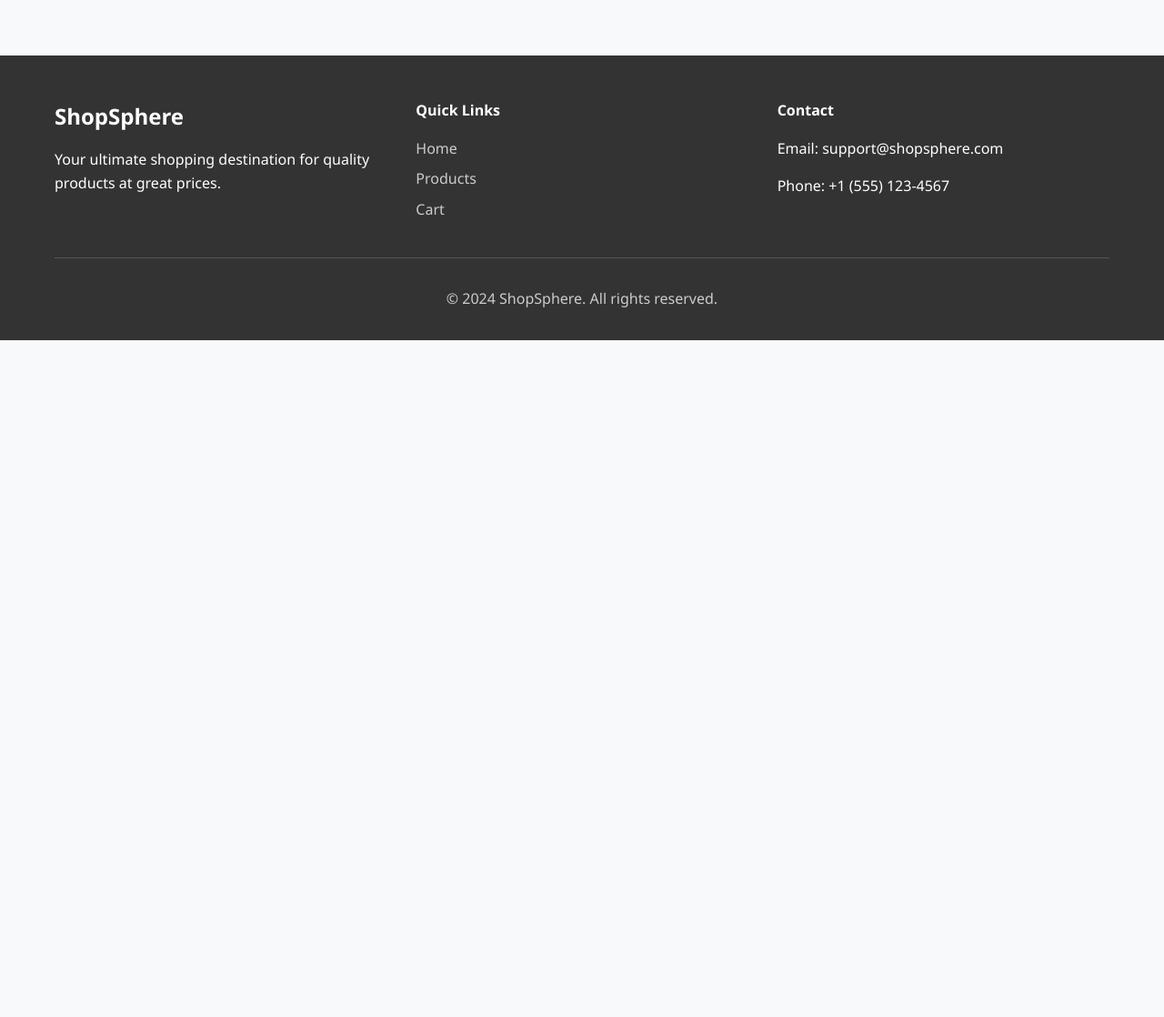
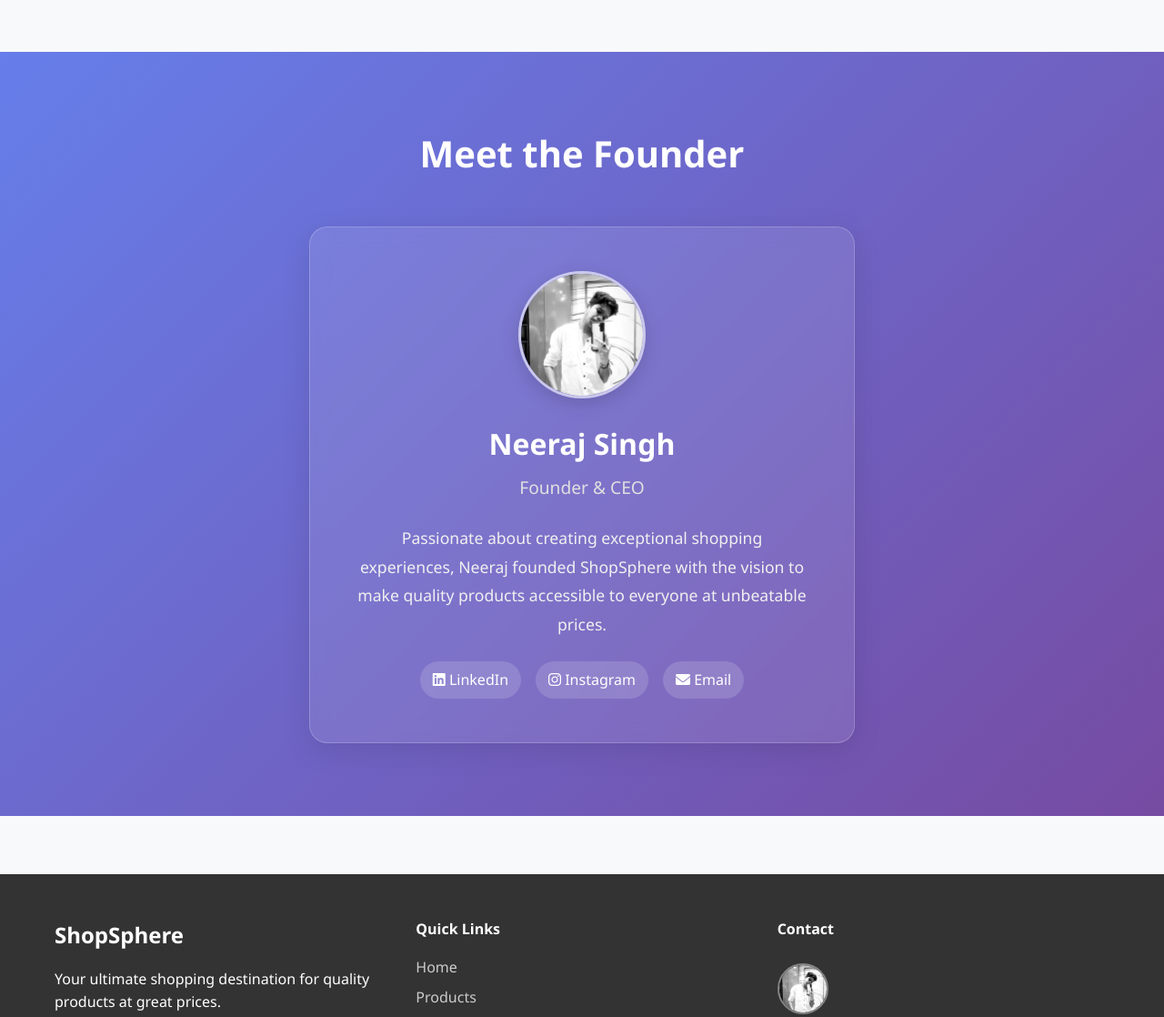
Before and after one commit to Mr-fire-09/New-, a plain HTML site: page frontend/index.html in a window 1280 px wide. Shown: the part 1260-2378 px from the top of the page at 91% size. Before the commit the page ends 1634 px from the top, so only its background shows below. Drawn offline with Linux system fonts and the light colour scheme; no server answers.

Commit message:
Add Something new feture to the project

```diff
--- a/frontend/css/style.css
+++ b/frontend/css/style.css
@@ -771,6 +771,16 @@ p {
     color: #ccc;
 }
 
+.footer-contact-avatar {
+    width: 56px;
+    height: 56px;
+    border-radius: 50%;
+    object-fit: cover;
+    border: 2px solid rgba(255,255,255,0.4);
+    margin: 0.5rem 0 0.25rem 0;
+    display: inline-block;
+}
+
 /* Animations */
 @keyframes fadeIn {
     from { opacity: 0; }
@@ -780,6 +790,97 @@ p {
 @keyframes slideIn {
     from { transform: translateY(-50px); opacity: 0; }
     to { transform: translateY(0); opacity: 1; }
+}
+
+/* Founder Section */
+.founder-section {
+    background: linear-gradient(135deg, #667eea 0%, #764ba2 100%);
+    color: white;
+    padding: 80px 0;
+    margin: 60px 0;
+}
+
+.founder-content {
+    text-align: center;
+}
+
+.founder-info h2 {
+    font-size: 2.5rem;
+    margin-bottom: 3rem;
+    color: white;
+}
+
+.founder-card {
+    background: rgba(255, 255, 255, 0.1);
+    backdrop-filter: blur(10px);
+    border-radius: 20px;
+    padding: 3rem;
+    max-width: 600px;
+    margin: 0 auto;
+    border: 1px solid rgba(255, 255, 255, 0.2);
+    box-shadow: 0 8px 32px rgba(0, 0, 0, 0.1);
+}
+
+.founder-avatar {
+    font-size: 4rem;
+    margin-bottom: 1.5rem;
+    color: #fff;
+    display: flex;
+    align-items: center;
+    justify-content: center;
+}
+
+.founder-avatar img {
+    width: 140px;
+    height: 140px;
+    object-fit: cover;
+    border-radius: 50%;
+    border: 3px solid rgba(255, 255, 255, 0.6);
+    box-shadow: 0 6px 20px rgba(0,0,0,0.15);
+}
+
+.founder-details h3 {
+    font-size: 2rem;
+    margin-bottom: 0.5rem;
+    color: white;
+}
+
+.founder-title {
+    font-size: 1.2rem;
+    color: #e0e0e0;
+    margin-bottom: 1.5rem;
+    font-weight: 500;
+}
+
+.founder-description {
+    font-size: 1.1rem;
+    line-height: 1.8;
+    color: #f0f0f0;
+    margin-bottom: 0;
+}
+
+.founder-socials {
+    margin-top: 1.5rem;
+    display: flex;
+    align-items: center;
+    justify-content: center;
+    gap: 1rem;
+    flex-wrap: wrap;
+}
+
+.founder-socials a {
+    color: #fff;
+    background: rgba(255,255,255,0.15);
+    padding: 8px 14px;
+    border-radius: 999px;
+    text-decoration: none;
+    font-weight: 500;
+    transition: background 0.2s ease, transform 0.2s ease;
+}
+
+.founder-socials a:hover {
+    background: rgba(255,255,255,0.25);
+    transform: translateY(-2px);
 }
 
 /* Responsive Design */
@@ -894,6 +995,19 @@ p {
         grid-template-columns: 1fr;
     }
 
+    .founder-card {
+        padding: 2rem;
+        margin: 0 1rem;
+    }
+
+    .founder-info h2 {
+        font-size: 2rem;
+    }
+
+    .founder-details h3 {
+        font-size: 1.5rem;
+    }
+
     .footer-content {
         grid-template-columns: 1fr;
         text-align: center;
--- a/frontend/index.html
+++ b/frontend/index.html
@@ -82,6 +82,41 @@
         </div>
     </section>
 
+    <!-- Founder Section -->
+    <section class="founder-section">
+        <div class="container">
+            <div class="founder-content">
+                <div class="founder-info">
+                    <h2>Meet the Founder</h2>
+                    <div class="founder-card">
+                        <div class="founder-avatar">
+                            <img src="Screenshot_2025-08-11-23-02-42-85_99c04817c0de5652397fc8b56c3b3817.jpg" alt="Neeraj Singh" />
+                        </div>
+                        <div class="founder-details">
+                            <h3>Neeraj Singh</h3>
+                            <p class="founder-title">Founder & CEO</p>
+                            <p class="founder-description">
+                                Passionate about creating exceptional shopping experiences, Neeraj founded ShopSphere
+                                with the vision to make quality products accessible to everyone at unbeatable prices.
+                            </p>
+                            <div class="founder-socials">
+                                <a href="https://www.linkedin.com/in/neeraj-verma-09april2004/" target="_blank" rel="noopener">
+                                    <i class="fab fa-linkedin"></i> LinkedIn
+                                </a>
+                                <a href="https://www.instagram.com/singhneerajjj" target="_blank" rel="noopener">
+                                    <i class="fab fa-instagram"></i> Instagram
+                                </a>
+                                <a href="mailto:neerajsingh009424@gmail.com">
+                                    <i class="fas fa-envelope"></i> Email
+                                </a>
+                            </div>
+                        </div>
+                    </div>
+                </div>
+            </div>
+        </div>
+    </section>
+
     <!-- Login Modal -->
     <div id="loginModal" class="modal">
         <div class="modal-content">
@@ -142,12 +177,13 @@
                 </div>
                 <div class="footer-section">
                     <h4>Contact</h4>
-                    <p>Email: support@shopsphere.com</p>
-                    <p>Phone: +1 (555) 123-4567</p>
+                    <img src="Screenshot_2025-08-11-23-02-42-85_99c04817c0de5652397fc8b56c3b3817.jpg" alt="Neeraj Singh" class="footer-contact-avatar">
+                    <p>Phone: 9424377438</p>
+                    <p>Email: <a href="mailto:neerajsingh009424@gmail.com">neerajsingh009424@gmail.com</a></p>
                 </div>
             </div>
             <div class="footer-bottom">
-                <p>&copy; 2024 ShopSphere. All rights reserved.</p>
+                <p>&copy; 2024 ShopSphere. All rights reserved. | Founded by <strong>Neeraj Singh</strong></p>
             </div>
         </div>
     </footer>
```
Also changed, not shown: frontend/admin.html (+1 -1 lines), frontend/Screenshot_2025-08-11-23-02-42-85_99c04817c0de5652397fc8b56c3b3817.jpg (added), 3 other files.
